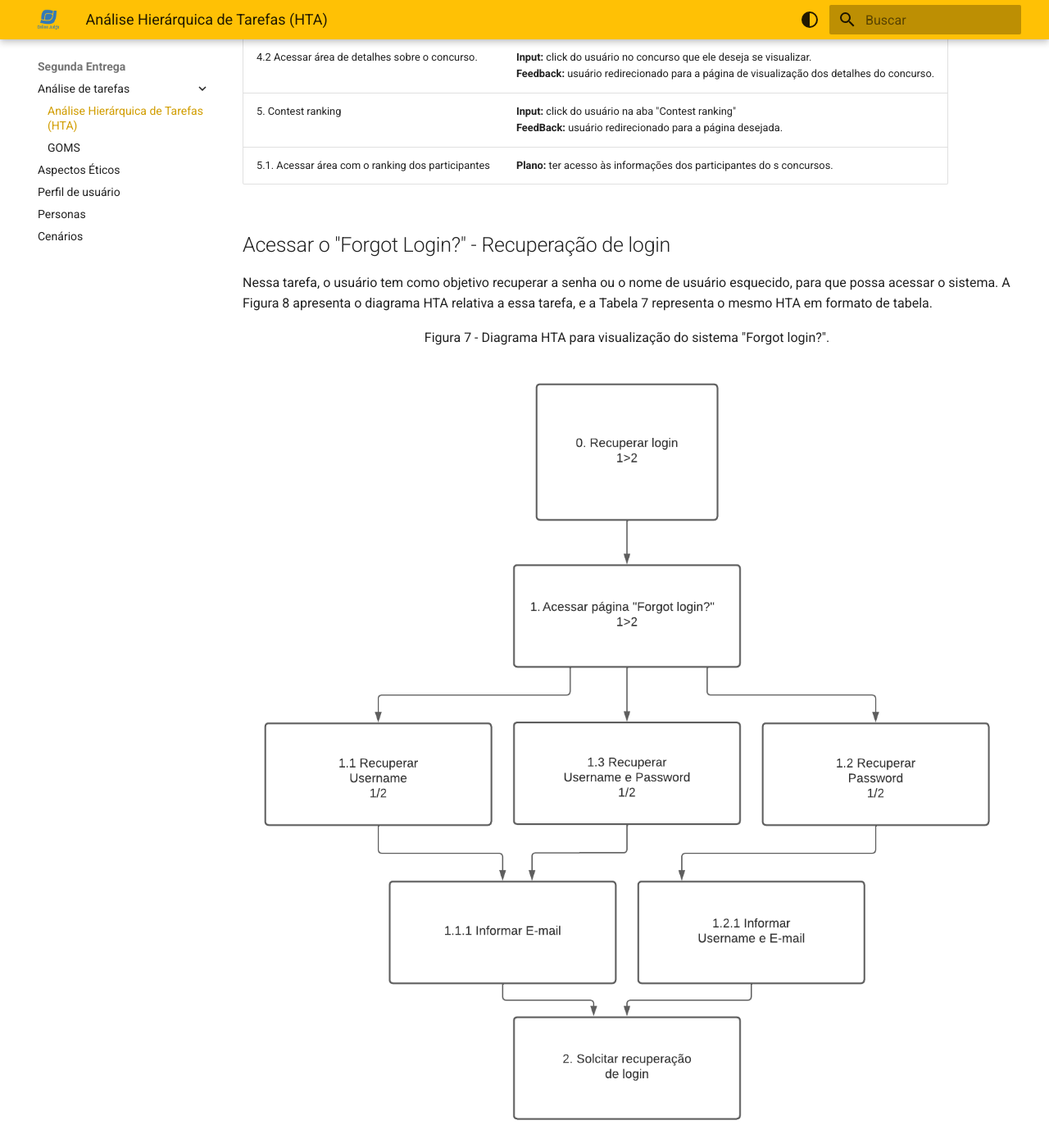
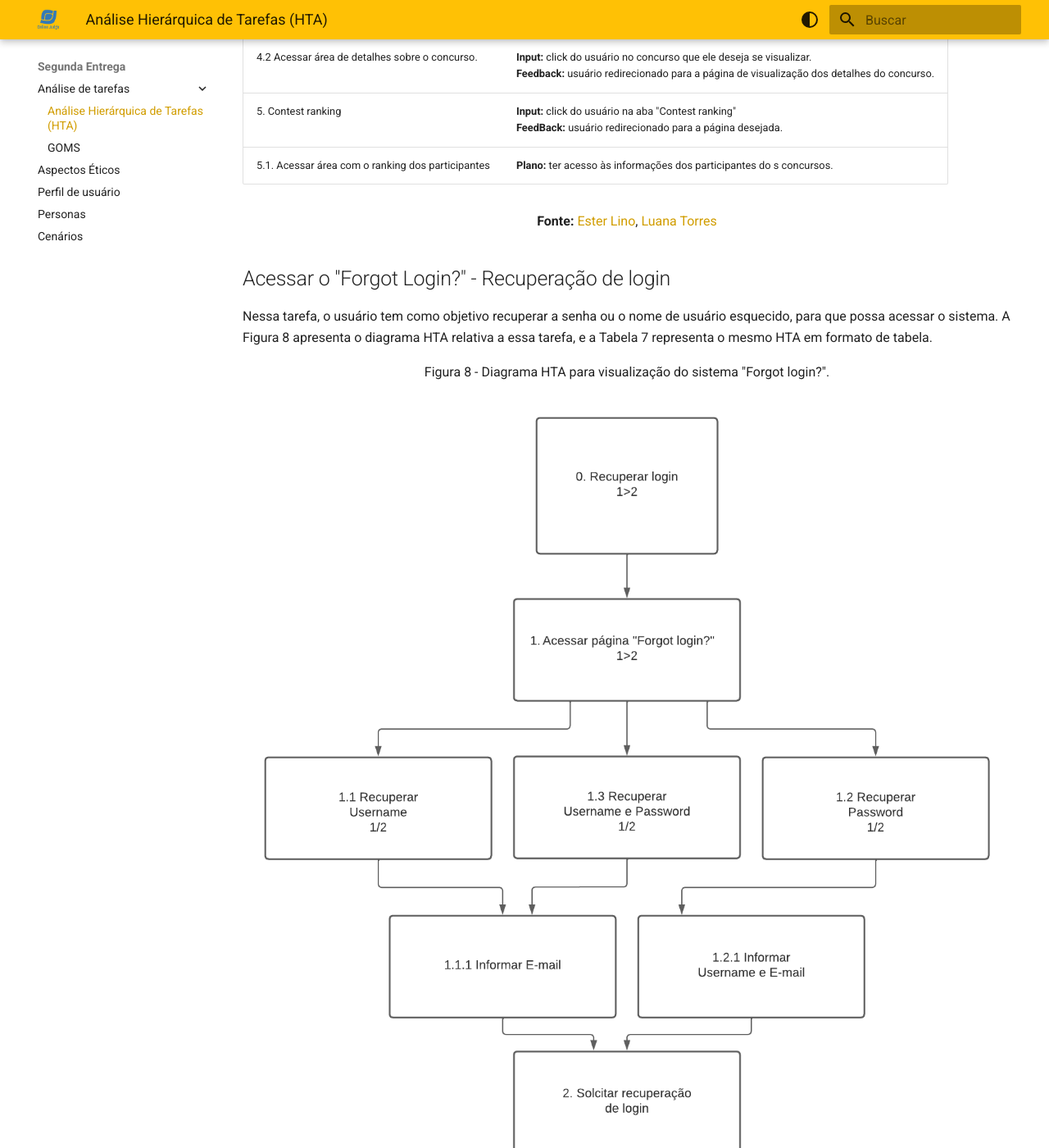
Before and after one commit to Interacao-Humano-Computador/2023.2-OnlineJudge, an MkDocs documentation site: the page built from docs/segunda-entrega/analise-tarefas/HTA.md, in a window 1280 px wide and 1400 px high, scrolled down 12016 px. Shown: the whole window at 82% size. Built offline with MkDocs 1.6.1 and Material for MkDocs 9.7.7, drawn with Linux system fonts in a browser that asks for light colours; some of the changed text lies outside the part shown.

```diff
--- a/docs/segunda-entrega/analise-tarefas/HTA.md
+++ b/docs/segunda-entrega/analise-tarefas/HTA.md
@@ -168,17 +168,19 @@ Nesta tarefa, o usuário tem como objetivo de visualizar as competições/concur
 |5. Contest ranking|**Input:** click do usuário na aba "Contest ranking" <br> **FeedBack:** usuário redirecionado para a página desejada.<br> |
 |5.1. Acessar área com o ranking dos participantes | **Plano:** ter acesso às informações dos participantes do s concursos. |
 
+<center><b>Fonte:</b> <a href="https://github.com/esteerlino">Ester Lino</a>, <a href="https://github.com/luanatorress">Luana Torres</a></center>
+
 ## Acessar o "Forgot Login?" - Recuperação de login
 
 Nessa tarefa, o usuário tem como objetivo recuperar a senha ou o nome de usuário esquecido, para que possa acessar o sistema. A Figura 8 apresenta o diagrama HTA relativa a essa tarefa, e a Tabela 7 representa o mesmo HTA em formato de tabela.
 
-<center>Figura 7 - Diagrama HTA para visualização do sistema "Forgot login?".</center>
+<center>Figura 8 - Diagrama HTA para visualização do sistema "Forgot login?".</center>
 
 ![](../../assets/images/hta_login.png)
 
 <center><b>Fonte:</b> <a href="https://github.com/kalipassos">Kallyne Macedo</a></center>
 
-<center> Tabela 1 - HTA de recuperação de login.</center>
+<center> Tabela 7 - HTA de recuperação de login.</center>
 
 | Objetivo/Tarefa | Descrição, Recomendações e Problemas|
 | ------------------------------ | -------------------------------------- |
```
